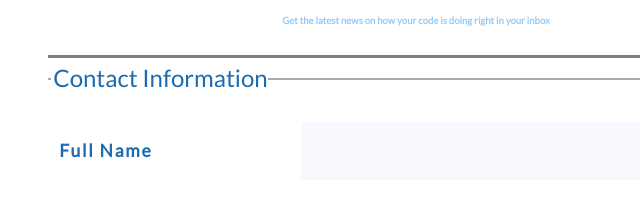
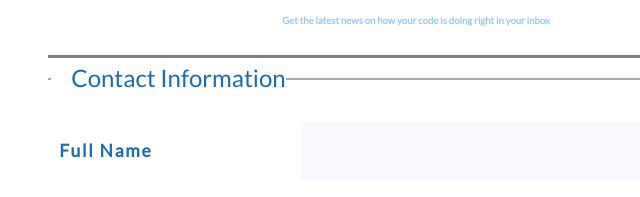
Before and after one commit to Sheridan-Edmondson/Project-3-Online-Registration-Form, a plain HTML site: page index.html in a window 1280 px wide. Shown: the part 156-353 px from the top of the page, 224-864 px from the left. Drawn offline with nearby package versions, Linux system fonts and the light colour scheme.

Commit message:
Add files via upload

```diff
--- a/css/styles.css
+++ b/css/styles.css
@@ -121,6 +121,7 @@ fieldset {
 .contact-information,
 .newsletter-information {
   border-top: 2px solid darkgray;
+
 }
 
 
@@ -128,11 +129,13 @@ fieldset {
 legend {
   text-align: left;
   padding-top: 1px;
-  padding-left: 2px;
+  padding-left: 20px;
   padding-bottom: 4px;
   font-size: 1.5em;
   margin-bottom: 10px;
 }
+
+
 
 button {
   padding: 12px 39px 12px 39px;
@@ -163,6 +166,7 @@ textarea::placeholder {
   background-color: lavender;
   border: 1px solid #07889B;
   box-shadow: inset 0 0 4px #000;
+  transition-duration: 2s;
 }
 
 
```
